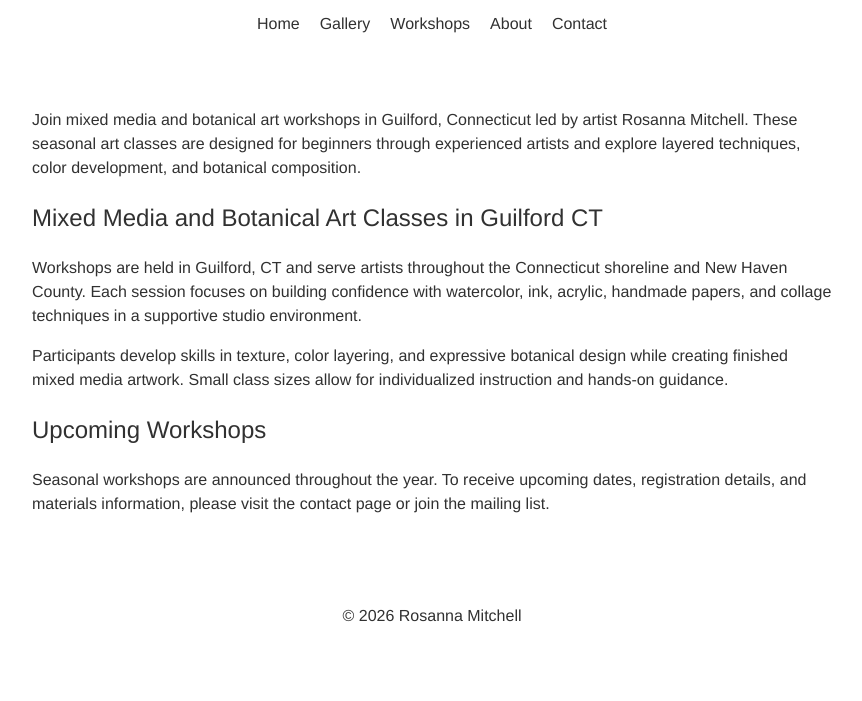
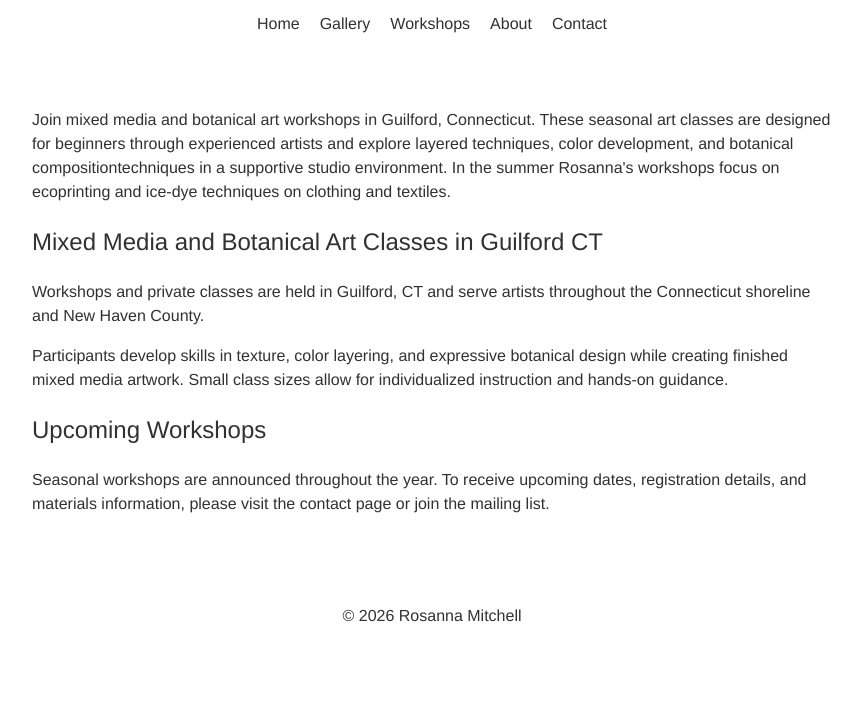
Before and after one commit to JaimeMitchell/rosannamitchellart, a plain HTML site: page workshops.html in a window 1280 px wide. Shown: the part 99-800 px from the top of the page, without its empty margins (208-1070 px from the left). Drawn offline with Linux system fonts and the light colour scheme.

Commit message:
Change to workshop content.

```diff
--- a/workshops.html
+++ b/workshops.html
@@ -1,12 +1,14 @@
 <!DOCTYPE html>
 <html lang="en">
+
 <head>
   <meta charset="UTF-8">
   <meta name="viewport" content="width=device-width, initial-scale=1">
 
   <title>Art Workshops in Guilford CT | Mixed Media & Botanical Classes</title>
 
-  <meta name="description" content="Join mixed media and botanical art workshops in Guilford, Connecticut with artist Rosanna Mitchell. Seasonal art classes designed for all experience levels.">
+  <meta name="description"
+    content="Join mixed media and botanical art workshops in Guilford, Connecticut with artist Rosanna Mitchell. Seasonal art classes designed for all experience levels.">
 
   <meta name="robots" content="index, follow">
   <link rel="canonical" href="https://rosannamitchell.com/workshops.html">
@@ -50,7 +52,7 @@
 <body>
 
   <header>
-  <h1>Art Workshops in Guilford, Connecticut</h1>
+    <h1>Art Workshops and Private Lessons</h1>
     <span class="main-menu-toggle" aria-label="Open menu" tabindex="0">&#9776;</span>
     <nav>
       <ul>
@@ -68,23 +70,26 @@
     <section class="workshops-content">
 
       <p>
-      Join mixed media and botanical art workshops in Guilford, Connecticut led by artist Rosanna Mitchell. These seasonal art classes are designed for beginners through experienced artists and explore layered techniques, color development, and botanical composition.
+        Join mixed media and botanical art workshops in Guilford, Connecticut. These seasonal art classes are designed for beginners through experienced artists and explore layered techniques,
+        color development, and botanical compositiontechniques in a supportive studio environment. In the summer Rosanna's workshops focus on ecoprinting and ice-dye techniques on clothing and textiles.
       </p>
 
       <h2>Mixed Media and Botanical Art Classes in Guilford CT</h2>
 
       <p>
-      Workshops are held in Guilford, CT and serve artists throughout the Connecticut shoreline and New Haven County. Each session focuses on building confidence with watercolor, ink, acrylic, handmade papers, and collage techniques in a supportive studio environment.
+        Workshops and private classes are held in Guilford, CT and serve artists throughout the Connecticut shoreline and New Haven County.
       </p>
 
       <p>
-      Participants develop skills in texture, color layering, and expressive botanical design while creating finished mixed media artwork. Small class sizes allow for individualized instruction and hands-on guidance.
+        Participants develop skills in texture, color layering, and expressive botanical design while creating finished
+        mixed media artwork. Small class sizes allow for individualized instruction and hands-on guidance.
       </p>
 
       <h2>Upcoming Workshops</h2>
 
       <p>
-      Seasonal workshops are announced throughout the year. To receive upcoming dates, registration details, and materials information, please visit the contact page or join the mailing list.
+        Seasonal workshops are announced throughout the year. To receive upcoming dates, registration details, and
+        materials information, please visit the contact page or join the mailing list.
       </p>
 
     </section>
@@ -97,4 +102,5 @@
 
   <script src="assets/js/script.js"></script>
 </body>
+
 </html>
```
Lines whose indentation alone changed are shown as unchanged.
